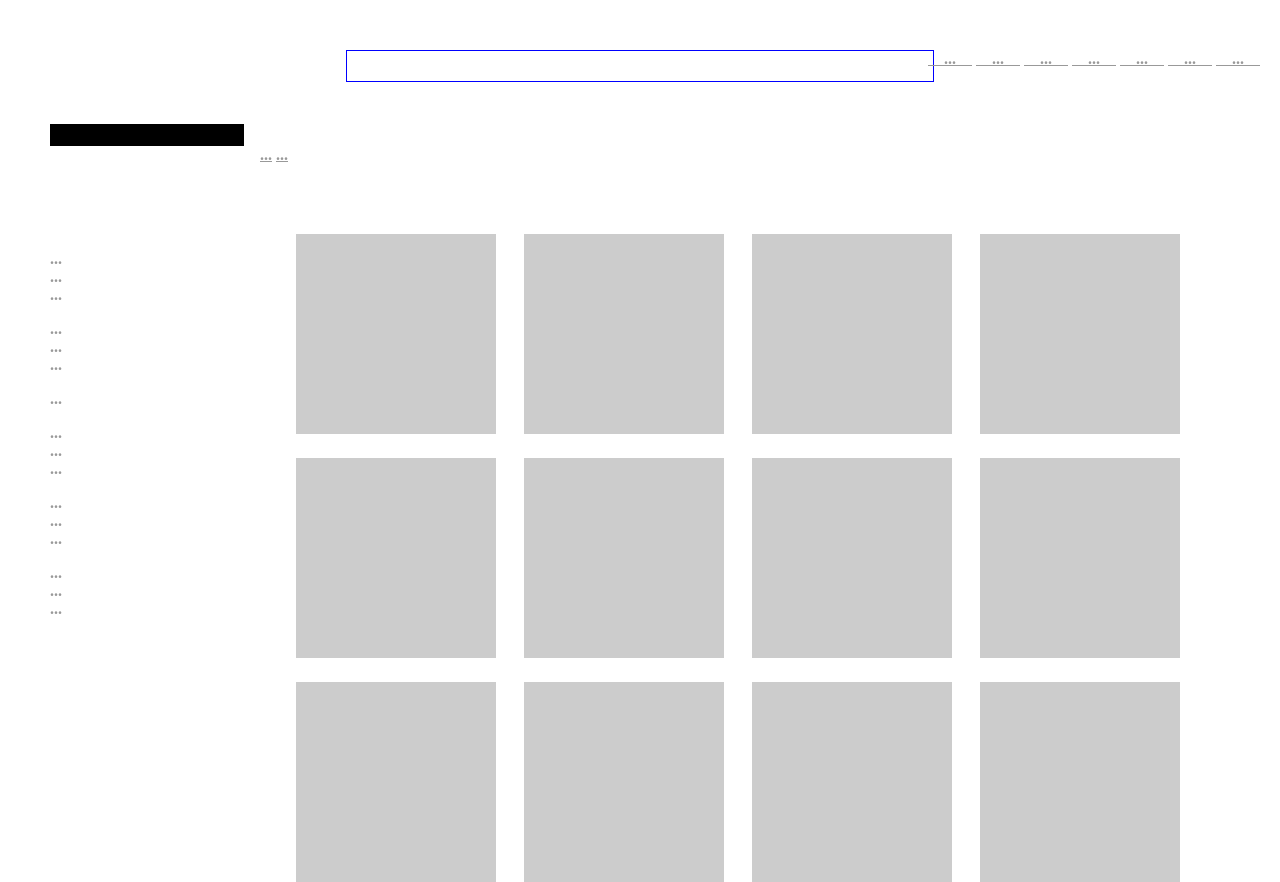
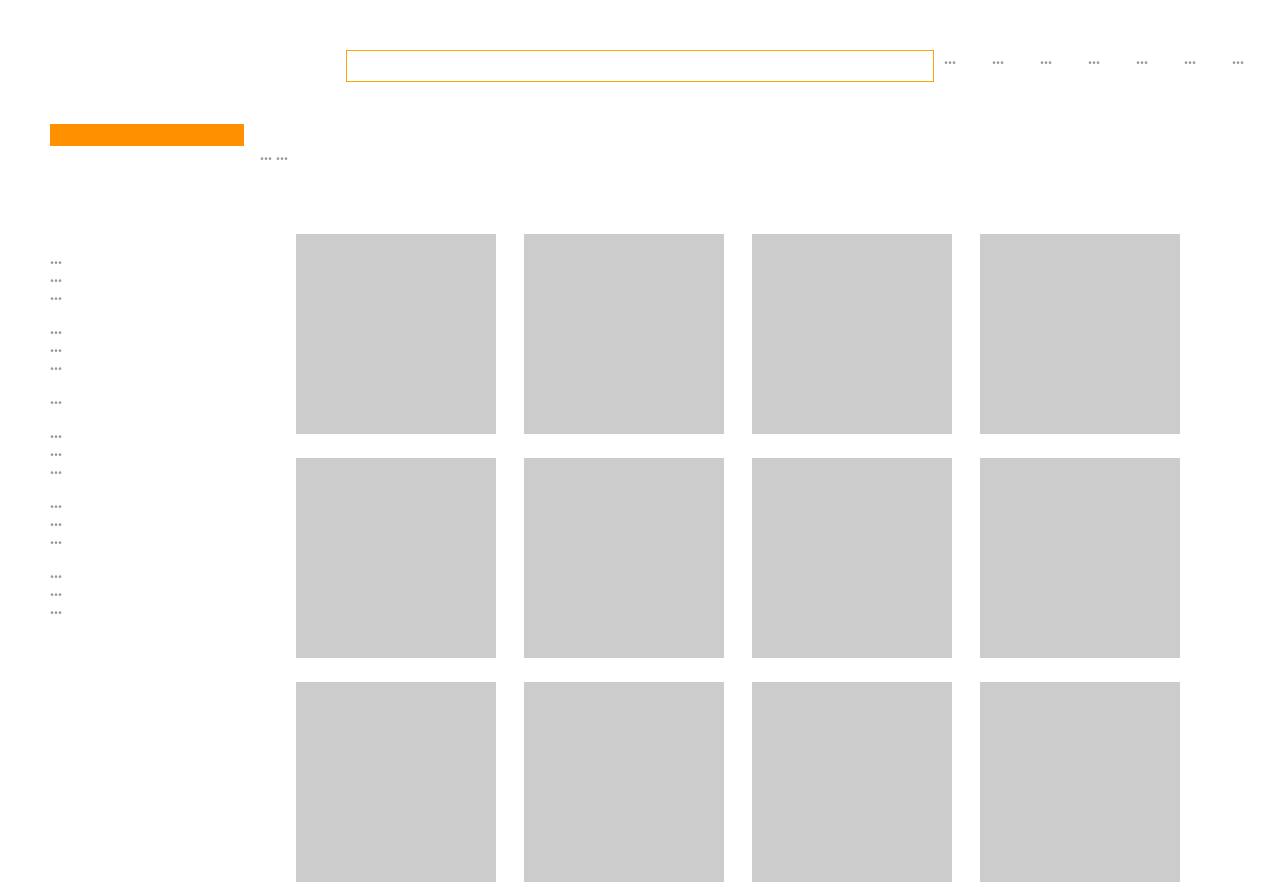
Before and after one commit to Nozomiiiiii/LANLANLU, a plain HTML site: page Exercise3/index.html in a window 1280 px wide. Drawn offline with Linux system fonts and the light colour scheme.

Commit message:
Update index.html

```diff
--- a/Exercise3/index.html
+++ b/Exercise3/index.html
@@ -8,7 +8,7 @@
 			margin: 50px;
 		}
 		.logo {
-			background: black;
+			background: #ff9000;
 			width: 194px;
 			height: 22px;
 			display: inline block;
@@ -80,11 +80,15 @@
 			height: 30px;
            top:10px;
            right:5px;
-           border: 1px solid blue;
+           border: 1px solid orange;
            	margin: 42px auto;
 		}
 		.left{
             right:100%
+		}
+
+		a:link{
+          text-decoration:none;
 		}
 
 	</style>
```
